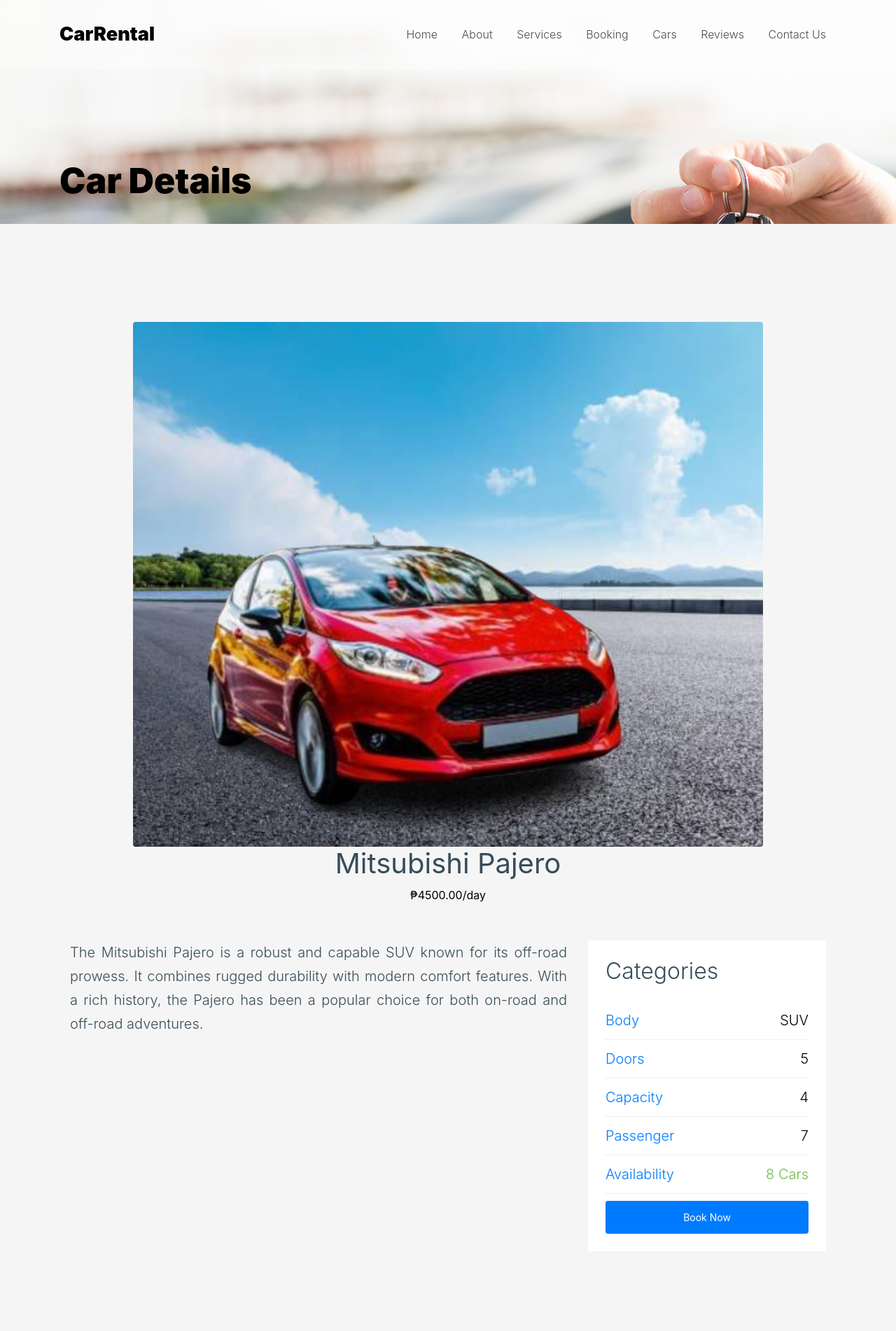
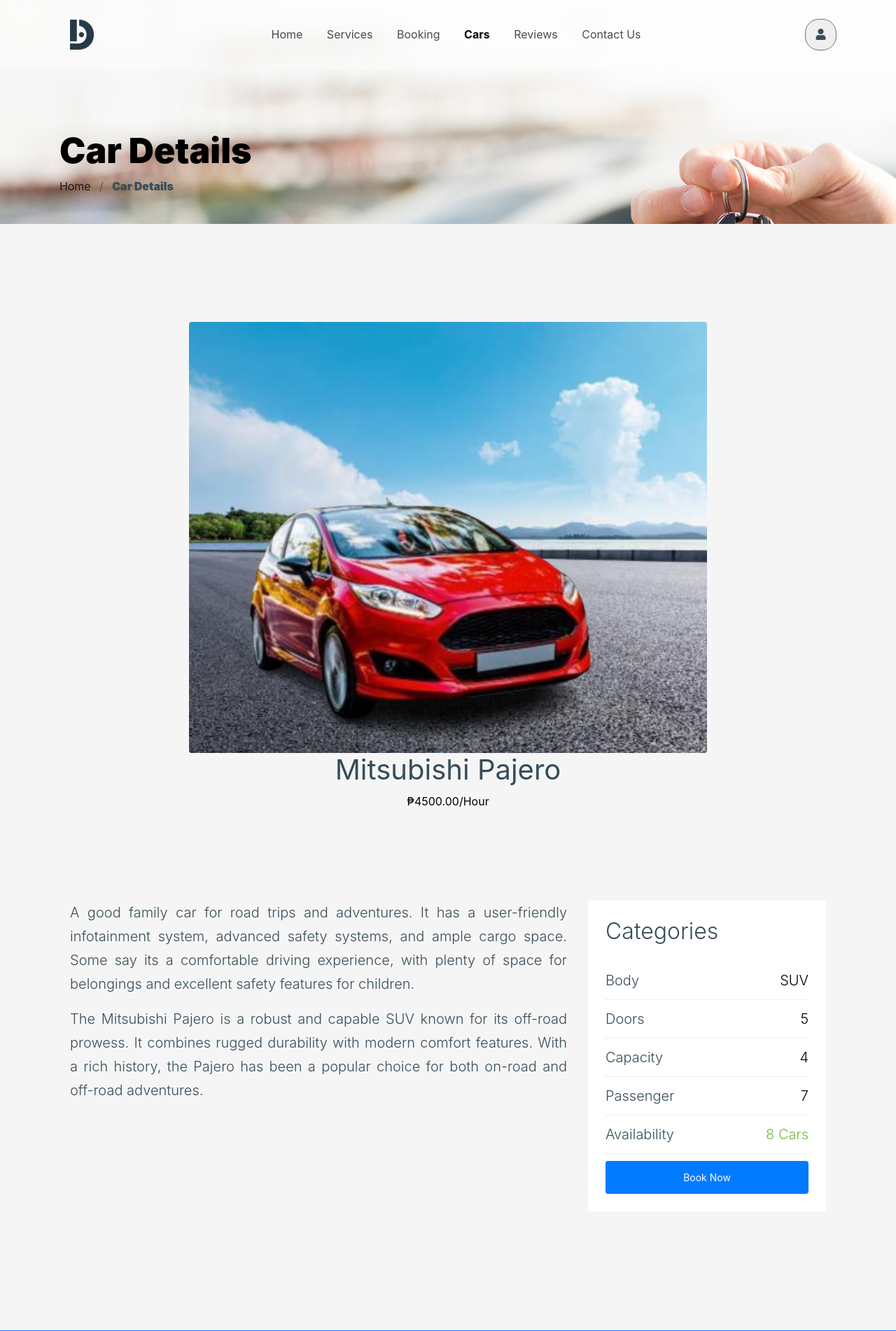
Before and after one commit to MACARIOLA/CAR-RENTAL-SYSTEM, a PHP site: page /CAR-RENTAL-SYSTEM-main/details.php?id=1 in a window 1280 px wide. Shown: the top 1902 px of the page at 70% size. Run offline with PHP 8.4, Linux system fonts and the light colour scheme; data comes from the database, SQL or seed files in the repository; some web fonts are replaced.

Commit message:
Update details.php

```diff
--- a/details.php
+++ b/details.php
@@ -11,18 +11,30 @@
 ?>
 
 
-<!doctype html>
+
+<!DOCTYPE html>
 <html lang="en">
 
   <head>
-    <title>CarRental | Car Details</title>
     <meta charset="utf-8">
     <meta name="viewport" content="width=device-width, initial-scale=1, shrink-to-fit=no">
+    <title>ImperialDrive | Cars</title>
 
+      <!----------------
+            FONTS
+      ----------------->
     <link href="https://fonts.googleapis.com/css2?family=Roboto:wght@400;700;900&display=swap" rel="stylesheet">
+    <link rel="stylesheet" href="fonts/icomoon/style.css">
+    <link rel="stylesheet" href="https://cdnjs.cloudflare.com/ajax/libs/font-awesome/5.15.4/css/all.min.css">
 
-    <link rel="stylesheet" href="fonts/icomoon/style.css">
+      <!----------------
+          TAB ICON
+      ----------------->
+    <link rel="icon" href="./images/idlogo.png" type="image/x-icon">
 
+      <!----------------
+         BOOTSTRAP CSS
+      ----------------->
     <link rel="stylesheet" href="css/bootstrap.min.css">
     <link rel="stylesheet" href="css/bootstrap-datepicker.css">
     <link rel="stylesheet" href="css/jquery.fancybox.min.css">
@@ -31,13 +43,18 @@
     <link rel="stylesheet" href="fonts/flaticon/font/flaticon.css">
     <link rel="stylesheet" href="css/aos.css">
 
-    <!-- MAIN CSS -->
+      <!----------------
+           MAIN CSS
+      ----------------->
     <link rel="stylesheet" href="css/style.css">
-
   </head>
 
+
+
   <body>
-
+    <!----------------
+          MY CSS
+    ----------------->
     <style>
       .site-navbar {
         position: fixed;
@@ -46,10 +63,110 @@
         backdrop-filter: blur(10px);
         z-index: 1000;
       }
+
+      .zoom-out-image {
+        transition: transform 0.3s ease-in-out;
+      }
+
+      .zoom-out-image:hover {
+        transform: scale(1.05);
+      }
+
+      .zoom-out-image2 {
+        transition: transform 0.3s ease-in-out;
+      }
+
+      .zoom-out-image2:hover {
+        transform: scale(1.1);
+      }
+
+      .zoom-in-image {
+        transition: transform 0.3s ease-in-out;
+      }
+
+      .zoom-in-image:hover {
+        transform: scale(0.96);
+      }
+
+      #scrollBtn {
+        display: none;
+        position: fixed;
+        bottom: 20px;
+        right: 20px;
+        z-index: 99;
+        background-color: #007bff;
+        color: white;
+        border: 2px solid white;
+        border-radius: 5px;
+        padding: 10px 15px;
+        cursor: pointer;
+      }
+
+      #scrollBtn:hover {
+        background-color: #0056b3;
+      }
+
+      .text-justify {
+        text-align: justify;
+      }
+
+      .row-bordered {
+        border: 1px solid #63757E;
+        border-radius: 5px;
+        padding: 20px;
+        margin-bottom: 20px;
+      }
+
+      .row-bordered:hover {
+        background-color:  #f0f0f0;
+        transition: background-color 0.3s;
+        border: 1px solid #DADADA;
+      }
+
+      .row-bordered:hover .meta {
+        color: #455A66;
+        transition: color 0.3s;
+      }
+
+      .accbtn {
+        color: #364D58;
+        width: 45px;
+        height: 45px;
+        border: 1px solid #63757E;
+        border-radius: 20px;
+        display: flex;
+        justify-content: center;
+        align-items: center;
+      }
+
+      .accbtn:hover {
+        color: black;
+        border: 1px solid #364D58;
+      }
+
+      .custom-pagination a:hover {
+        background-color: #0056b3;
+      }
+
+      .custom-image-class {
+        max-width: 77%;
+        max-height: 77%;
+        width: auto;
+        height: auto;
+      }
+
     </style>
 
-    <div class="site-wrap" id="home-section">
 
+
+      <!----------------
+        DETAILS SECTION
+      ----------------->
+      <div class="site-wrap" id="home-section">
+
+      <!----------------
+        NAVIGATION BAR
+      ----------------->
       <div class="site-mobile-menu site-navbar-target">
         <div class="site-mobile-menu-header">
           <div class="site-mobile-menu-close mt-3">
@@ -59,54 +176,47 @@
         <div class="site-mobile-menu-body"></div>
       </div>
 
-
-
       <header class="site-navbar site-navbar-target" role="banner">
-
         <div class="container">
           <div class="row align-items-center position-relative">
-
             <div class="col-3">
               <div class="site-logo">
-                <a href="home.html"><strong>CarRental</strong></a>
+                <a href="home.html" class="d-flex align-items-center">
+                  <img src="./images/idlogo.png" alt="IDLogo" class="img-fluid col-3 zoom-out-image">
+                </a>
               </div>
             </div>
-
-            <div class="col-9  text-right">
-
+            <div class="col-9  text-center">
               <span class="d-inline-block d-lg-none"><a href="#" class=" site-menu-toggle js-menu-toggle py-5 "><span class="icon-menu h3 text-black"></span></a></span>
-
               <nav class="site-navigation text-right ml-auto d-none d-lg-block" role="navigation">
                 <ul class="site-menu main-menu js-clone-nav ml-auto ">
-                  <li><a href="home.html" class="nav-link">Home</a></li>
-                  <li><a href="#" class="nav-link">About</a></li>
-                  <li><a href="services.php" class="nav-link">Services</a></li>
-                  <li><a href="booking.php" class="nav-link">Booking</a></li>
-                  <li><a href="carspage.php" class="nav-link">Cars</a></li>
-                  <li><a href="reviews.php" class="nav-link">Reviews</a></li>
-                  <li><a href="contact.php" class="nav-link">Contact Us</a></li>
+                  <li><a href="home.html" class="nav-link zoom-out-image"><b>Home</b></a></li>
+                  <li><a href="services.php" class="nav-link zoom-out-image"><b>Services</b></a></li>
+                  <li><a href="booking.php" class="nav-link zoom-out-image"><b>Booking</b></a></li>
+                  <li class="active"><a href="carspage.php" class="nav-link zoom-out-image"><b><b>Cars</b></b></a></li>
+                  <li><a href="reviews.php" class="nav-link zoom-out-image"><b>Reviews</b></a></li>
+                  <li style="margin-right: 215px;"><a href="contact.php" class="nav-link zoom-out-image"><b>Contact Us</b></a></li>
+                  <li><button type="button" class="accbtn nav-link zoom-out-image"><i class="fas fa-user"></i></button>
                 </ul>
               </nav>
             </div>
-
-
           </div>
         </div>
-
       </header>
 
 
+
+      <!----------------
+          TOP LEVEL
+      ----------------->
       <div class="hero inner-page" style="background-image: url('images/hero_1_a.jpg');">
-
         <div class="container">
           <div class="row align-items-end ">
-            <div class="col-lg-12">
-
+            <div class="col-lg-5">
               <div class="intro">
                 <h1><strong>Car Details</strong></h1>
-                <div class="pb-4"></div>
+                <div class="custom-breadcrumbs"><a href="home.html">Home</a> <span class="mx-2">/</span> <strong>Car Details</strong></div>
               </div>
-
             </div>
           </div>
         </div>
@@ -126,17 +236,15 @@
 
                 <div class="row">
                     <div class="col-md-12">
-                        <img src="<?php echo $rows['image']; ?>" class="rounded img-fluid mx-auto d-block">
+                        <img src="<?php echo $rows['image']; ?>" class="rounded img-fluid mx-auto d-block zoom-in-image custom-image-class">
                         <h1 style="text-align:center;"><strong><?php echo $rows["name"]; ?></strong></h1>
-                        <div class="pb-4" style="text-align:center;"><strong class="text-black ">₱<?php echo $rows["price"]; ?>/day</strong></div>
-                        <!-- <center>
-                            <p class="text-white"><a href="transaction.php" class="btn btn-primary btn-sm zoom-out-image">Book Now</a></p>
-                        </center>-->
+                        <div class="pb-4" style="text-align:center;"><strong class="text-black ">₱<?php echo $rows["price"]; ?>/Hour</strong></div>
                     </div>
                 </div>
                 <br>
                 <div class="row">
                   <div class="col-md-8 blog-content">
+                    <p class="lead text-justify"><?php echo $rows["information1"];?></p>
                     <p class="lead text-justify"><?php echo $rows["information2"];?></p>
                     <div class="pt-5"></div>
                   </div>
@@ -146,19 +254,19 @@
                       <div class="categories">
                         <h2>Categories</h2>
                         <br>
-                        <li><a href="#" style="font-size: 20px;">Body <span style="color: black; font-size: 20px;"><?php echo $rows["car_type"]; ?></span></a></li>
-                        <li><a href="#" style="font-size: 20px;">Doors <span style="color: black; font-size: 20px;"><?php echo $rows["doors"]; ?></span></a></li>
-                        <li><a href="#" style="font-size: 20px;">Capacity <span style="color: black; font-size: 20px;">4</span></a></li>
-                        <li><a href="#" style="font-size: 20px;">Passenger <span style="color: black; font-size: 20px;"><?php echo $rows["capacity"]; ?></span></a></li>
+                        <li><a style="font-size: 20px;">Body <span style="color: black; font-size: 20px;"><?php echo $rows["car_type"]; ?></span></a></li>
+                        <li><a style="font-size: 20px;">Doors <span style="color: black; font-size: 20px;"><?php echo $rows["doors"]; ?></span></a></li>
+                        <li><a style="font-size: 20px;">Capacity <span style="color: black; font-size: 20px;">4</span></a></li>
+                        <li><a style="font-size: 20px;">Passenger <span style="color: black; font-size: 20px;"><?php echo $rows["capacity"]; ?></span></a></li>
                         <?php
                         if($rows["availability"] == 0){
                         ?>
-                        <li><a href="#" style="font-size: 20px;">Availability <span class="text-danger" style="color: black; font-size: 20px;">Out of Stock</span></a></li>
+                        <li><a style="font-size: 20px;">Availability <span class="text-danger" style="color: black; font-size: 20px;">Out of Stock</span></a></li>
                         <li><a href="" style="font-size: 20px;"></a><p class="text-white"><a class="btn btn-primary btn-danger btn-sm zoom-out-image">Out of Stock</a></p></li>
                         <?php
                         }else{
                         ?>
-                        <li><a href="" style="font-size: 20px;">Availability <span class="text-success" style="color: black; font-size: 20px;"><?php echo $rows["availability"]; ?> Cars</span></a></li>
+                        <li><a style="font-size: 20px;">Availability <span class="text-success" style="color: black; font-size: 20px;"><?php echo $rows["availability"]; ?> Cars</span></a></li>
                         <li><a href="" style="font-size: 20px;"></a><p class="text-white"><a href="transaction.php?id=<?php echo $rows['car_id']; ?>" class="btn btn-primary btn-sm zoom-out-image">Book Now</a></p></li>
                         <?php
                         }
@@ -166,16 +274,17 @@
                       </div>
                     </div>
                   </div>
-
                 </div>
               </div>
             </div>
           </div>
         </div>
-              <?php
-                  }
-                }
-              ?>
+        <?php
+          }
+        }
+        ?>
+
+
 
       <!----------------
           RENT SHRTCT
@@ -195,6 +304,10 @@
       </div>
 
 
+
+      <!----------------
+            FOOTER
+      ----------------->
     <footer class="site-footer">
       <div class="container">
         <div class="row">
@@ -248,8 +361,48 @@
       </div>
     </footer>
 
-    </div>
 
+      <!----------------
+            GO UP
+      ----------------->
+      <button onclick="scrollToTop()" id="scrollBtn" title="Go to top"><i class="fas fa-arrow-up"></i></button>
+
+      <!----------------
+            MY JS
+      ----------------->
+    <script>
+      function scrollToTop() {
+        const scrollDuration = 400; // Duration of the scroll animation in milliseconds
+        const scrollStep = -window.scrollY / (scrollDuration / 15);
+
+        const scrollInterval = setInterval(function() {
+          if (window.scrollY !== 0) {
+            window.scrollBy(0, scrollStep);
+          } else {
+            clearInterval(scrollInterval);
+          }
+        }, 15);
+      }
+
+      window.onscroll = function() {
+        const scrollBtn = document.getElementById("scrollBtn");
+        if (document.body.scrollTop > 20 || document.documentElement.scrollTop > 20) {
+          scrollBtn.style.display = "block";
+        } else {
+          scrollBtn.style.display = "none";
+        }
+      };
+
+      document.querySelector('.accbtn').addEventListener('click', function() {
+        window.location.href = 'accounts.html';
+      });
+      </script>
+
+
+
+      <!----------------
+         BOOTSTRAP JS
+      ----------------->
     <script src="js/jquery-3.3.1.min.js"></script>
     <script src="js/popper.min.js"></script>
     <script src="js/bootstrap.min.js"></script>
@@ -262,7 +415,9 @@
     <script src="js/bootstrap-datepicker.min.js"></script>
     <script src="js/aos.js"></script>
 
+      <!----------------
+           MAIN JS
+      ----------------->
     <script src="js/main.js"></script>
-
   </body>
 </html>
```
